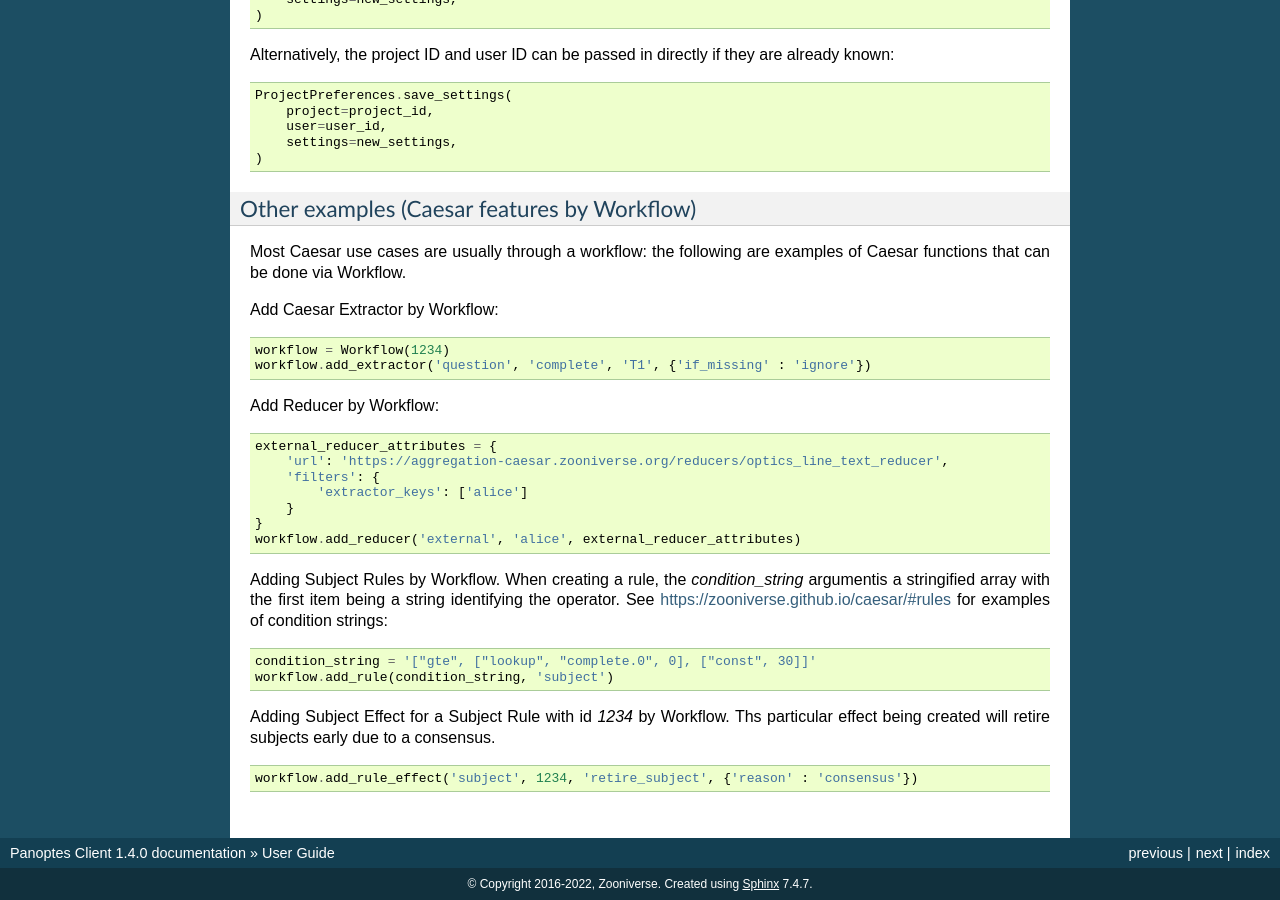
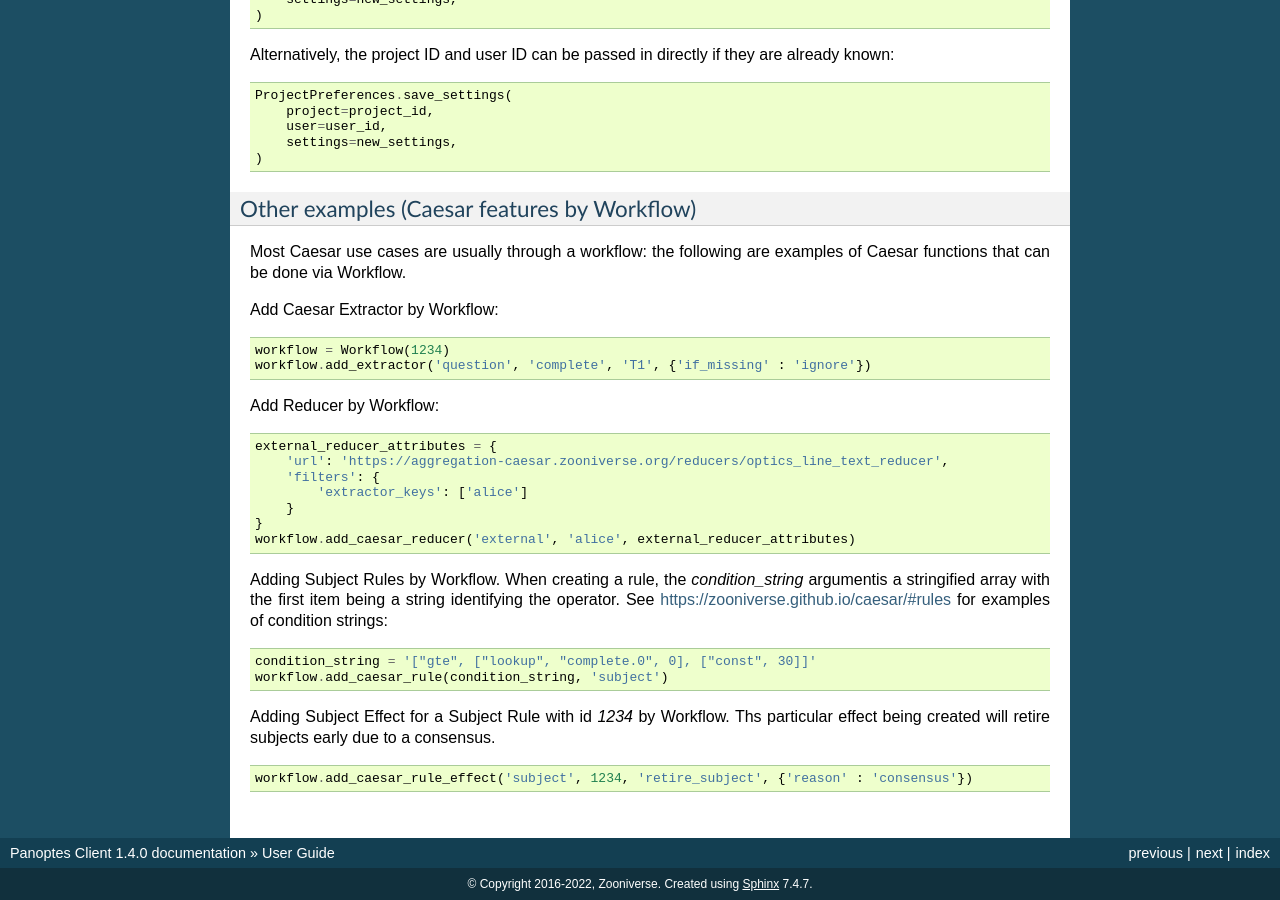
Before and after one commit to zooniverse/panoptes-python-client, a Sphinx documentation site: the page built from docs/user_guide.rst, in a window 1280 px wide and 900 px high, scrolled down 5148 px. Built offline with Sphinx 7.4.7, drawn with Linux system fonts in a browser that asks for light colours.

Commit message:
Update caesar connection from feedback (#278)
* rename caeesar methods

* updating docs with correct method names

* Update workflow.py

* update tests with renamed methods

```diff
--- a/docs/user_guide.rst
+++ b/docs/user_guide.rst
@@ -324,13 +324,13 @@ Add Reducer by Workflow::
             'extractor_keys': ['alice']
         }
     }
-    workflow.add_reducer('external', 'alice', external_reducer_attributes)
+    workflow.add_caesar_reducer('external', 'alice', external_reducer_attributes)
 
 Adding Subject Rules by Workflow. When creating a rule, the `condition_string` argumentis a stringified array with the first item being a string identifying the operator. See https://zooniverse.github.io/caesar/#rules for examples of condition strings::
 
     condition_string = '["gte", ["lookup", "complete.0", 0], ["const", 30]]'
-    workflow.add_rule(condition_string, 'subject')
+    workflow.add_caesar_rule(condition_string, 'subject')
 
 Adding Subject Effect for a Subject Rule with id `1234` by Workflow. Ths particular effect being created will retire subjects early due to a consensus. ::
 
-    workflow.add_rule_effect('subject', 1234, 'retire_subject', {'reason' : 'consensus'})
+    workflow.add_caesar_rule_effect('subject', 1234, 'retire_subject', {'reason' : 'consensus'})
```
Also changed, not shown: 2 other files.
